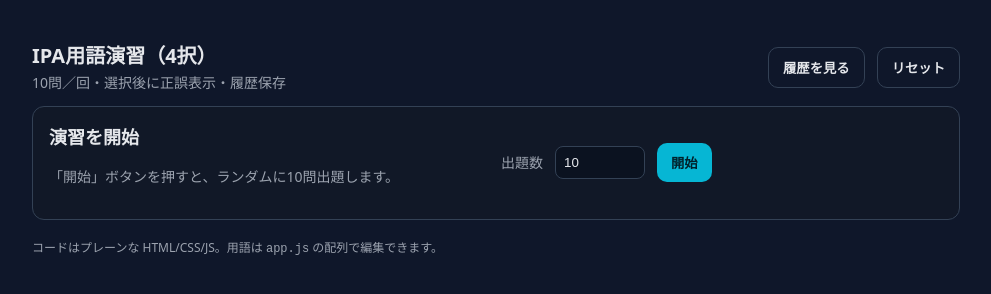
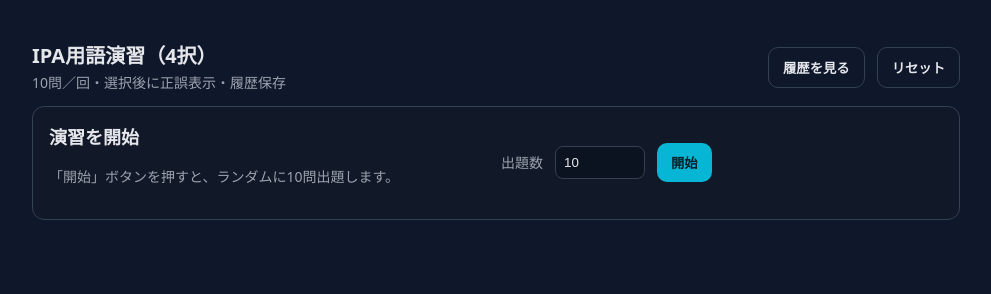
Before and after one commit to gn2025-commits/gn_app_2, a plain HTML site: page index.html in a window 1280 px wide. Shown: the whole page, without its empty margins (144-1135 px from the left). Drawn offline with Linux system fonts and the light colour scheme.

Commit message:
フッターの説明文をコメント化

```diff
--- a/index.html
+++ b/index.html
@@ -160,7 +160,7 @@
     </div>
 
     <div class="footer">
-      コードはプレーンな HTML/CSS/JS。用語は <code>app.js</code> の配列で編集できます。
+      <!-- コードはプレーンな HTML/CSS/JS。用語は <code>app.js</code> の配列で編集できます。-->
     </div>
   </div>
 
```
